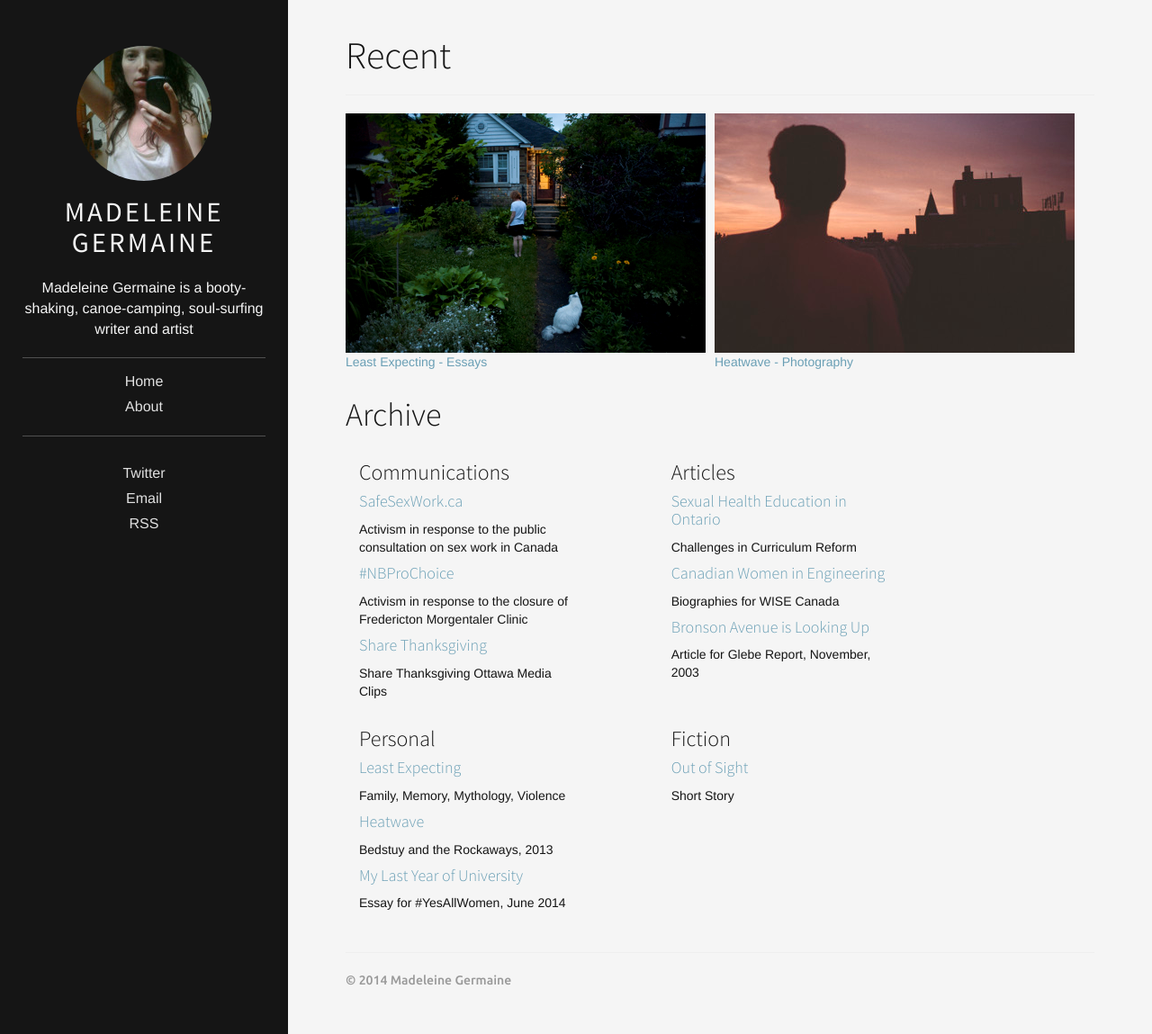
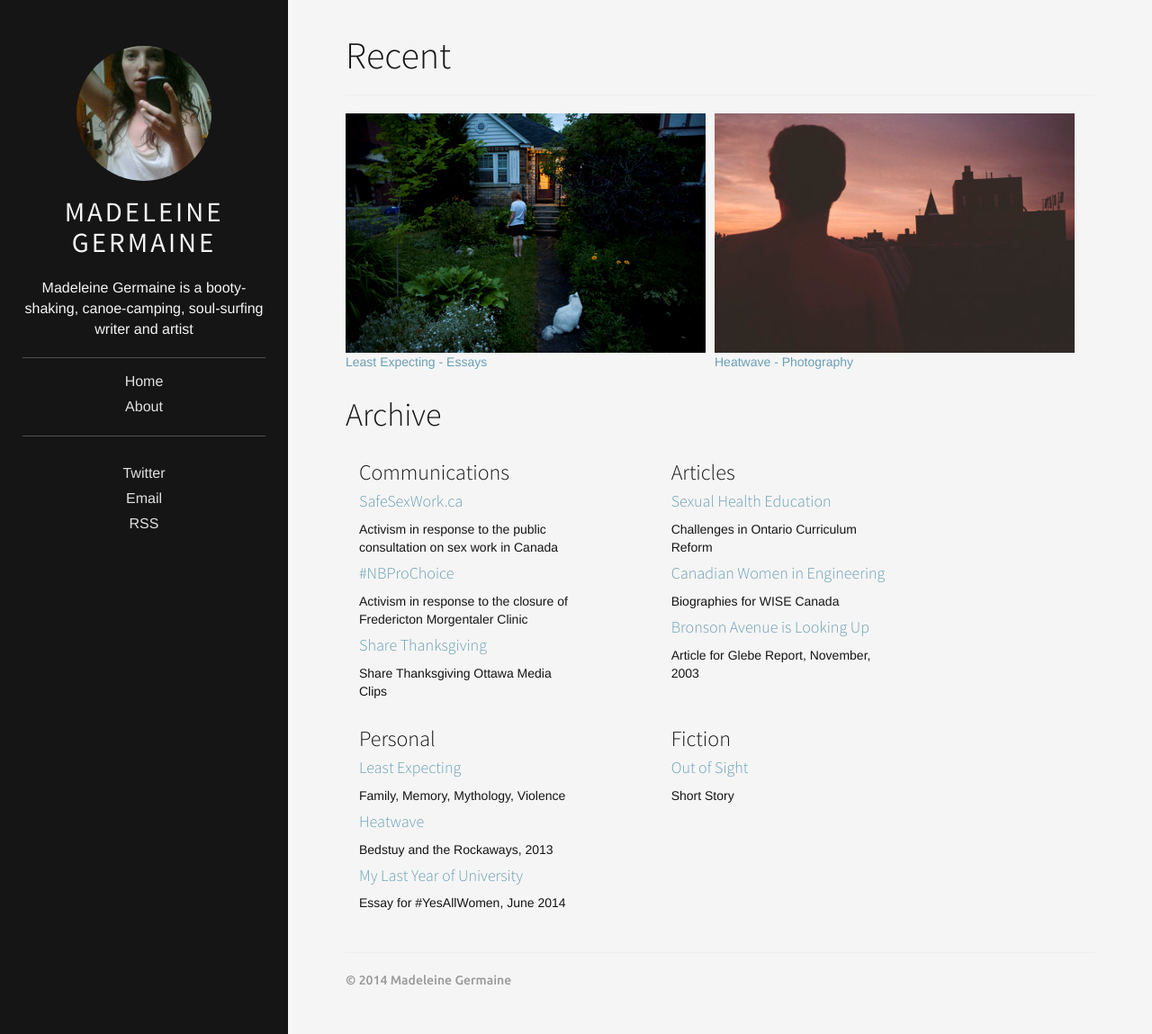
Before and after one commit to madeleinegermaine/madeleinegermaine, a Jekyll site: the page built from index.html, in a window 1280 px wide and 1149 px high. Shown: the whole window at 90% size. Built offline with Jekyll 4.4.1, drawn with Linux system fonts in a browser that asks for light colours; the list of posts is cut into pages by our own code.

```diff
--- a/index.html
+++ b/index.html
@@ -50,8 +50,8 @@ published: true
     <h3>Articles</h3>
     <ul>
       <li>
-        <h4><a href="https://madeleinegermaine.github.io/article/commission/2010/10/31/a-serious-rethink-ontario-sexual-health-education.html">Sexual Health Education in Ontario</a></h4>
-        <p>Challenges in Curriculum Reform </p>
+        <h4><a href="https://madeleinegermaine.github.io/article/commission/2010/10/31/a-serious-rethink-ontario-sexual-health-education.html">Sexual Health Education</a></h4>
+        <p>Challenges in Ontario Curriculum Reform </p>
       </li>
       <li>
         <h4><a href="https://madeleinegermaine.github.io/article/commission/2008/04/14/wise-engineer-biographies.html">Canadian Women in Engineering</a></h4>
```
